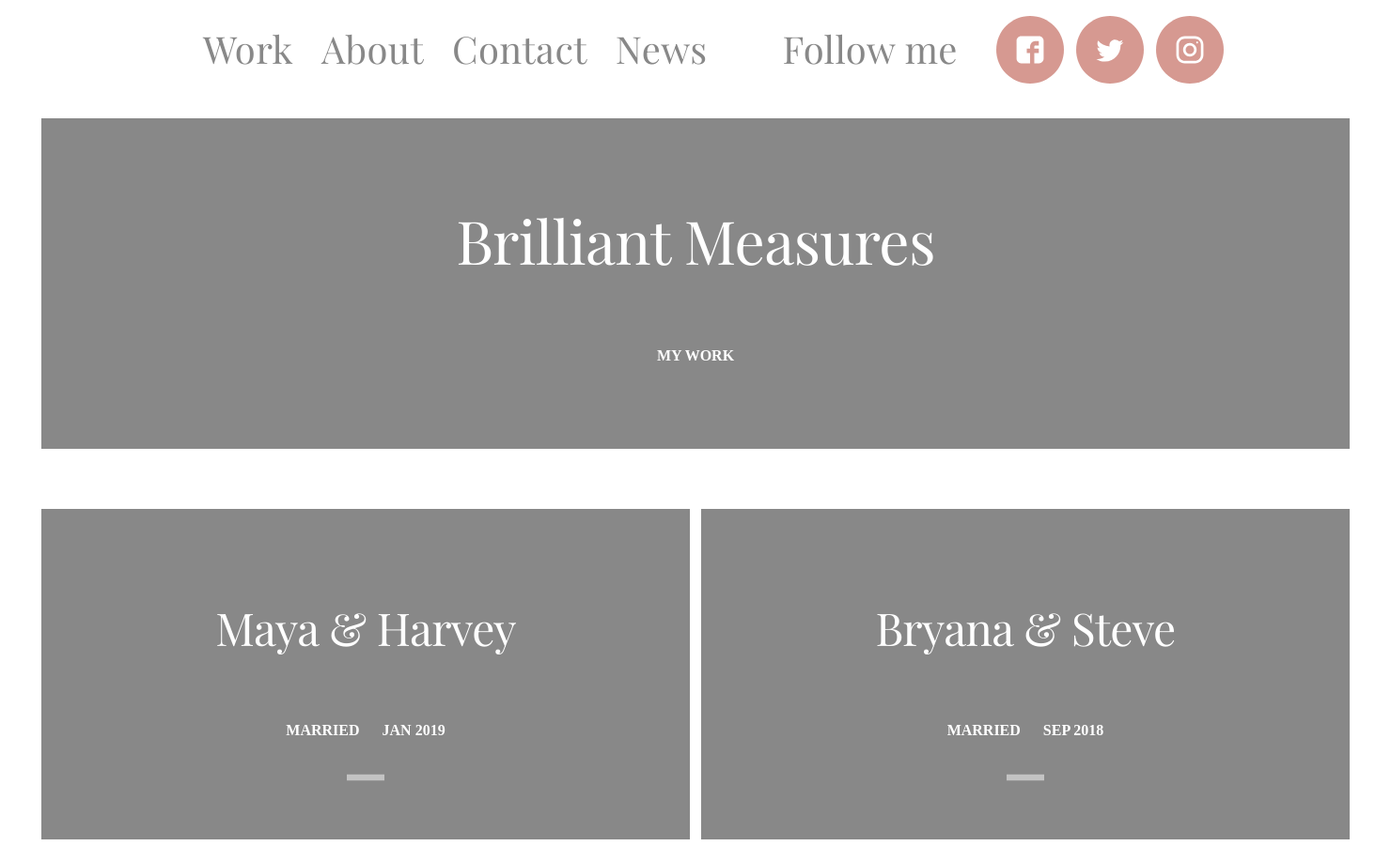
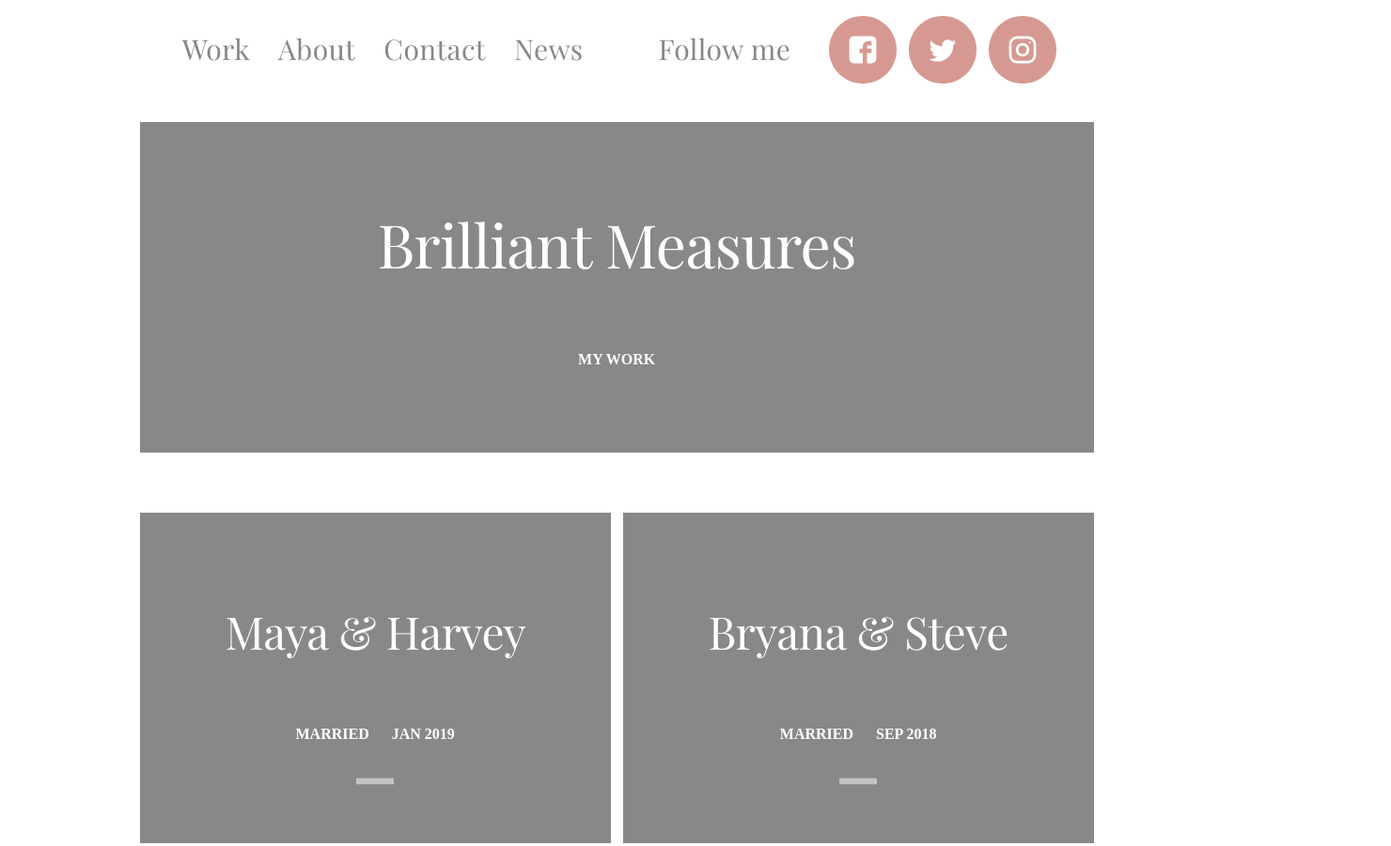
Before and after one commit to iliadavitashvili/group-2, a plain HTML site: page index.html in a window 1280 px wide. Shown: the top 901 px of the page at 94% size, 1480 px wide, since content can reach past the window. Drawn offline with nearby package versions, Linux system fonts and the light colour scheme.

Commit message:
finished

```diff
--- a/styles.css
+++ b/styles.css
@@ -5,7 +5,8 @@
 body {
   padding: 0;
   margin: 0 auto;
-  width: 1480px;
+  width: 1080px;
+  overflow-x: none;
 }
 
 header .logo {
@@ -47,13 +48,15 @@ header a {
   color: #888;
   text-align: center;
   font-family: "Playfair Display", serif;
-  font-size: 40px;
+  font-size: 30px;
   font-style: normal;
   font-weight: 400;
   line-height: 72px;
   /* 180% */
   letter-spacing: 0.4px;
+
 }
+
 
 header li {
   list-style: none;
@@ -76,6 +79,12 @@ header li {
   flex-shrink: 0;
 }
 
+.body-box{
+  display: flex;
+  flex-direction: column;
+  justify-content: center;
+  align-items: center;
+}
 .mywork-cover {
   display: flex;
   flex-direction: column;
```
